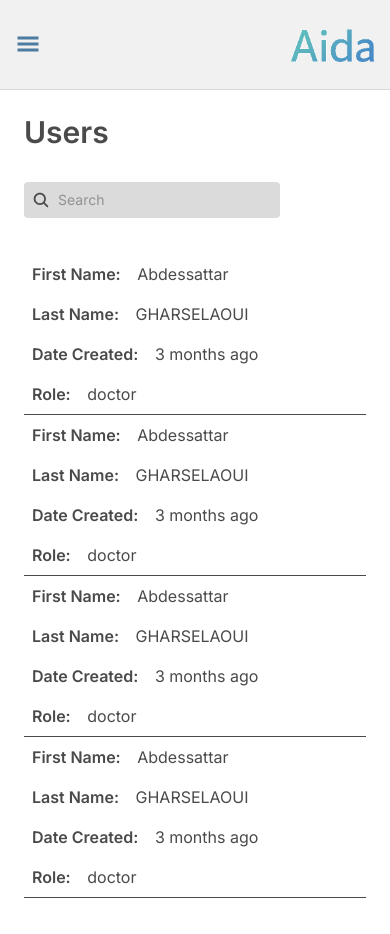
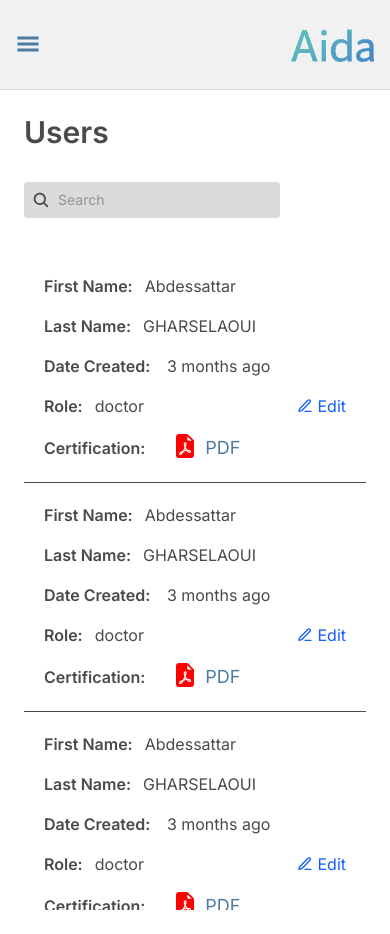
Before and after one commit to Alpha-Bytes-Department/Sixtine_AI, a React (Vite) app: page /dashboard/users in a window 390 px wide. Built offline with nearby package versions, Linux system fonts and the light colour scheme.

Commit message:
Update labels for clarity in EditProfile and Profile components; enhance user editing experience in Users component

```diff
--- a/src/pages/EditProfile/EditProfile.tsx
+++ b/src/pages/EditProfile/EditProfile.tsx
@@ -66,7 +66,7 @@ const EditProfile = () => {
             <input
               type="text"
               className="bg-[#EAEAEA] px-2 rounded-sm py-2 w-full"
-              placeholder="clinic"
+              placeholder="Organization"
               name="organization"
               id="organization"
             />
@@ -77,9 +77,9 @@ const EditProfile = () => {
               <select
               name="role"
               id="role"
-                className="w-full bg-[#EAEAEA] text-gray-700 px-3 py-2 rounded-md outline-none cursor-pointer appearance-none"
+              className="w-full bg-[#EAEAEA] text-gray-700 px-3 py-2 rounded-sm outline-none cursor-pointer appearance-none border-none [&>option]:bg-[#EAEAEA] [&>option]:border-none [&>option]:rounded-sm [&>option]:text-gray-700 [&>option]:p-2"
               >
-                <option value="" className="text-[#a1a1a11a] " disabled selected hidden>
+              <option value="" disabled selected hidden>
                 Select Role
               </option>
               <option value="doctor">Doctor</option>
--- a/src/pages/Profile/Profile.tsx
+++ b/src/pages/Profile/Profile.tsx
@@ -49,11 +49,11 @@ const Profile = () => {
             <span>Psycology</span>
           </div>
           <div className="flex gap-12">
-            <span className="w-40 font-semibold">Clinic</span>
+            <span className="w-40 font-semibold">Organization</span>
             <span>xyz health care</span>
           </div>
           <div className="flex gap-12">
-            <span className="w-40 font-semibold">Clinic location</span>
+            <span className="w-40 font-semibold">Location</span>
             <span>1820, Navada, America</span>
           </div>
           <div className="flex gap-12">
--- a/src/pages/Users/Users.tsx
+++ b/src/pages/Users/Users.tsx
@@ -1,24 +1,63 @@
 // import { div } from "motion/react-client";
 import { useState } from "react";
 import { IoSearch } from "react-icons/io5";
+import { FiEdit3, FiCheck, FiX } from "react-icons/fi";
 import { useNavigate } from "react-router";
+import { BsFileEarmarkPdfFill } from "react-icons/bs";
+import { FaRegEdit } from "react-icons/fa";
 
 const Users = () => {
   const [searchTerm, setSearchTerm] = useState("");
+  const [editingUser, setEditingUser] = useState<number | null>(null);
+  const [editedData, setEditedData] = useState({ firstName: "", lastName: "" });
+  const [patients, setPatients] = useState(
+    Array(30)
+      .fill(null)
+      .map((_, index) => ({
+        id: index + 1,
+        firstName: "Abdessattar",
+        lastName: "GHARSELAOUI",
+        doc: "3 months ago",
+        role: "doctor",
+        certification: "PDF",
+      }))
+  );
   const navigate = useNavigate();
 
+  const handleNavigate = (id: number) => {
+    if (editingUser === null) {
+      navigate(`/dashboard/users/${id}`);
+    }
+  };
 
+  const handleEdit = (idx: number, user: any) => {
+    setEditingUser(idx);
+    setEditedData({
+      firstName: user.firstName,
+      lastName: user.lastName,
+    });
+  };
 
-  const handleNavigate = (id: number) => {
-    navigate(`/dashboard/users/${id}`);
-   }
+  const handleSave = (idx: number) => {
+    setPatients((prevPatients) =>
+      prevPatients.map((patient, index) =>
+        index === idx
+          ? {
+              ...patient,
+              firstName: editedData.firstName,
+              lastName: editedData.lastName,
+            }
+          : patient
+      )
+    );
+    setEditingUser(null);
+    setEditedData({ firstName: "", lastName: "" });
+  };
 
-  const patients = Array(30).fill({
-    firstName: "Abdessattar",
-    lastName: "GHARSELAOUI",
-    doc: "3 months ago",
-    role: "doctor",
-  });
+  const handleCancel = () => {
+    setEditingUser(null);
+    setEditedData({ firstName: "", lastName: "" });
+  };
 
   const filteredPatients = patients.filter(
     (p) =>
@@ -58,6 +97,9 @@ const Users = () => {
                     Date Created
                   </th>
                   <th className="py-2 font-semibold px-2 sm:px-4">Role</th>
+                  <th className="py-2 font-semibold px-2 sm:px-4">
+                    Certification
+                  </th>
                 </tr>
               </thead>
               <tbody className=" hidden md:table-row-group">
@@ -65,19 +107,87 @@ const Users = () => {
                   <tr
                     key={idx}
                     className="border-b hover:bg-gray-50 transition-colors"
-                    onClick={() => handleNavigate(idx)}
                   >
-                    <td className="py-2 cursor-pointer px-2 sm:px-4 truncate min-w-[100px]">
-                      {patient.firstName}
+                    <td className="py-2 px-2 sm:px-4 truncate min-w-[100px]">
+                      {editingUser === idx ? (
+                        <input
+                          type="text"
+                          value={editedData.firstName}
+                          onChange={(e) =>
+                            setEditedData({
+                              ...editedData,
+                              firstName: e.target.value,
+                            })
+                          }
+                          className="w-full border border-gray-300 rounded px-2 py-1 text-sm"
+                        />
+                      ) : (
+                        <span
+                          className="cursor-pointer"
+                          onClick={() => handleNavigate(idx)}
+                        >
+                          {patient.firstName}
+                        </span>
+                      )}
                     </td>
-                    <td className="py-2 cursor-pointer px-2 sm:px-4 truncate min-w-[100px]">
-                      {patient.lastName}
+                    <td className="py-2 px-2 sm:px-4 truncate min-w-[100px]">
+                      {editingUser === idx ? (
+                        <input
+                          type="text"
+                          value={editedData.lastName}
+                          onChange={(e) =>
+                            setEditedData({
+                              ...editedData,
+                              lastName: e.target.value,
+                            })
+                          }
+                          className="w-full border border-gray-300 rounded px-2 py-1 text-sm"
+                        />
+                      ) : (
+                        <span
+                          className="cursor-pointer"
+                          onClick={() => handleNavigate(idx)}
+                        >
+                          {patient.lastName}
+                        </span>
+                      )}
                     </td>
                     <td className="py-2 px-2 sm:px-4 min-w-[120px]">
                       {patient.doc}
                     </td>
                     <td className="py-2 px-2 sm:px-4 min-w-[80px]">
-                      {patient.role}
+                      <div className="flex items-center gap-10">
+                        <span>{patient.role}</span>
+                        {editingUser === idx ? (
+                          <div className="flex gap-2 ml-2">
+                            <button
+                              onClick={() => handleSave(idx)}
+                              className="text-green-600 hover:text-green-800 transition-colors"
+                            >
+                              <FiCheck size={16} />
+                            </button>
+                            <button
+                              onClick={handleCancel}
+                              className="text-red-600 hover:text-red-800 transition-colors"
+                            >
+                              <FiX size={16} />
+                            </button>
+                          </div>
+                        ) : (
+                          <button
+                            onClick={() => handleEdit(idx, patient)}
+                            className="text-blue-600 flex font-light gap-4 hover:text-blue-800 transition-colors ml-2"
+                          >
+                            <FaRegEdit size={16} /> Edit
+                          </button>
+                        )}
+                      </div>
+                    </td>
+                    <td className="py-2 px-2 sm:px-4 min-w-[100px]">
+                      <span className="text-[#4e7ba0] flex gap-2 text-lg  cursor-pointer hover:underline">
+                        <BsFileEarmarkPdfFill color="red" size={24} />{" "}
+                        {patient.certification}
+                      </span>
                     </td>
                   </tr>
                 ))}
@@ -92,21 +202,98 @@ const Users = () => {
                 <div>
                   {filteredPatients.map((patient, idx) => (
                     <div
-                     onClick={() => handleNavigate(idx)}
                       key={idx}
-                      className="border-b hover:bg-gray-50 transition-colors"
+                      className="border-b hover:bg-gray-50 transition-colors p-3"
                     >
-                      <div className="py-2 cursor-pointer px-2 sm:px-4 text-start truncate min-w-[100px]">
-                        <span className="font-semibold pr-3">First Name:</span> {patient.firstName}
+                      <div className="py-2 px-2 sm:px-4 text-start truncate min-w-[100px]">
+                        <span className="font-semibold pr-3">First Name:</span>
+                        {editingUser === idx ? (
+                          <input
+                            type="text"
+                            value={editedData.firstName}
+                            onChange={(e) =>
+                              setEditedData({
+                                ...editedData,
+                                firstName: e.target.value,
+                              })
+                            }
+                            className="border border-gray-300 rounded px-2 py-1 text-sm ml-2"
+                          />
+                        ) : (
+                          <span
+                            className="cursor-pointer"
+                            onClick={() => handleNavigate(idx)}
+                          >
+                            {patient.firstName}
+                          </span>
+                        )}
                       </div>
-                      <div className="py-2 cursor-pointer px-2 sm:px-4 truncate min-w-[100px]">
-                        <span className="font-semibold pr-3">Last Name:</span> {patient.lastName}
+                      <div className="py-2 px-2 sm:px-4 truncate min-w-[100px]">
+                        <span className="font-semibold pr-3">Last Name:</span>
+                        {editingUser === idx ? (
+                          <input
+                            type="text"
+                            value={editedData.lastName}
+                            onChange={(e) =>
+                              setEditedData({
+                                ...editedData,
+                                lastName: e.target.value,
+                              })
+                            }
+                            className="border border-gray-300 rounded px-2 py-1 text-sm ml-2"
+                          />
+                        ) : (
+                          <span
+                            className="cursor-pointer"
+                            onClick={() => handleNavigate(idx)}
+                          >
+                            {patient.lastName}
+                          </span>
+                        )}
                       </div>
                       <div className="py-2 px-2 sm:px-4 min-w-[120px]">
-                        <span className="font-semibold pr-3">Date Created:</span> {patient.doc}
+                        <span className="font-semibold pr-3">
+                          Date Created:
+                        </span>{" "}
+                        {patient.doc}
                       </div>
-                      <div className="py-2 px-2 sm:px-4 min-w-[80px]">
-                        <span className="font-semibold pr-3">Role:</span> {patient.role}
+                      <div className="py-2 px-2 sm:px-4 min-w-[80px] flex items-center justify-between">
+                        <div>
+                          <span className="font-semibold pr-3">Role:</span>
+                          {patient.role}
+                        </div>
+                        {editingUser === idx ? (
+                          <div className="flex gap-3">
+                            <button
+                              onClick={() => handleSave(idx)}
+                              className="text-green-600 hover:text-green-800 transition-colors flex items-center gap-1"
+                            >
+                              <FiCheck size={16} /> Save
+                            </button>
+                            <button
+                              onClick={handleCancel}
+                              className="text-red-600 hover:text-red-800 transition-colors flex items-center gap-1"
+                            >
+                              <FiX size={16} /> Cancel
+                            </button>
+                          </div>
+                        ) : (
+                          <button
+                            onClick={() => handleEdit(idx, patient)}
+                            className="text-blue-600 hover:text-blue-800 transition-colors flex items-center gap-1"
+                          >
+                            <FiEdit3 size={16} /> Edit
+                          </button>
+                        )}
+                      </div>
+                      <div className="py-2 flex items-center gap-4 px-2 sm:px-4 min-w-[100px]">
+                        <span className="font-semibold pr-3">
+                          Certification:
+                        </span>
+                        <span className="text-[#4e7ba0] flex gap-2 text-lg  cursor-pointer hover:underline">
+                          <BsFileEarmarkPdfFill color="red" size={24} />{" "}
+                          {patient.certification}
+                        </span>
                       </div>
                     </div>
                   ))}
```
Lines whose indentation alone changed are shown as unchanged.
